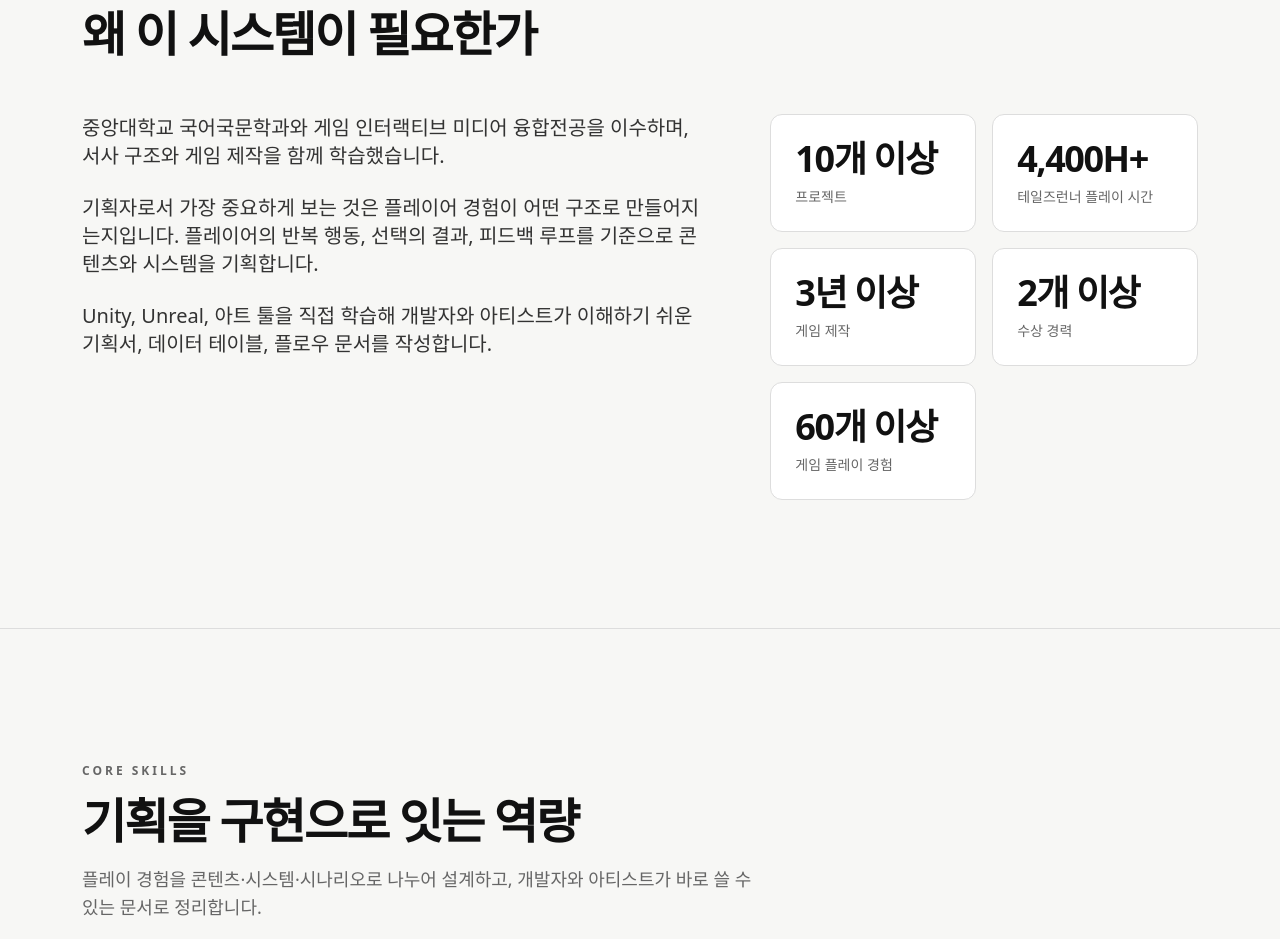
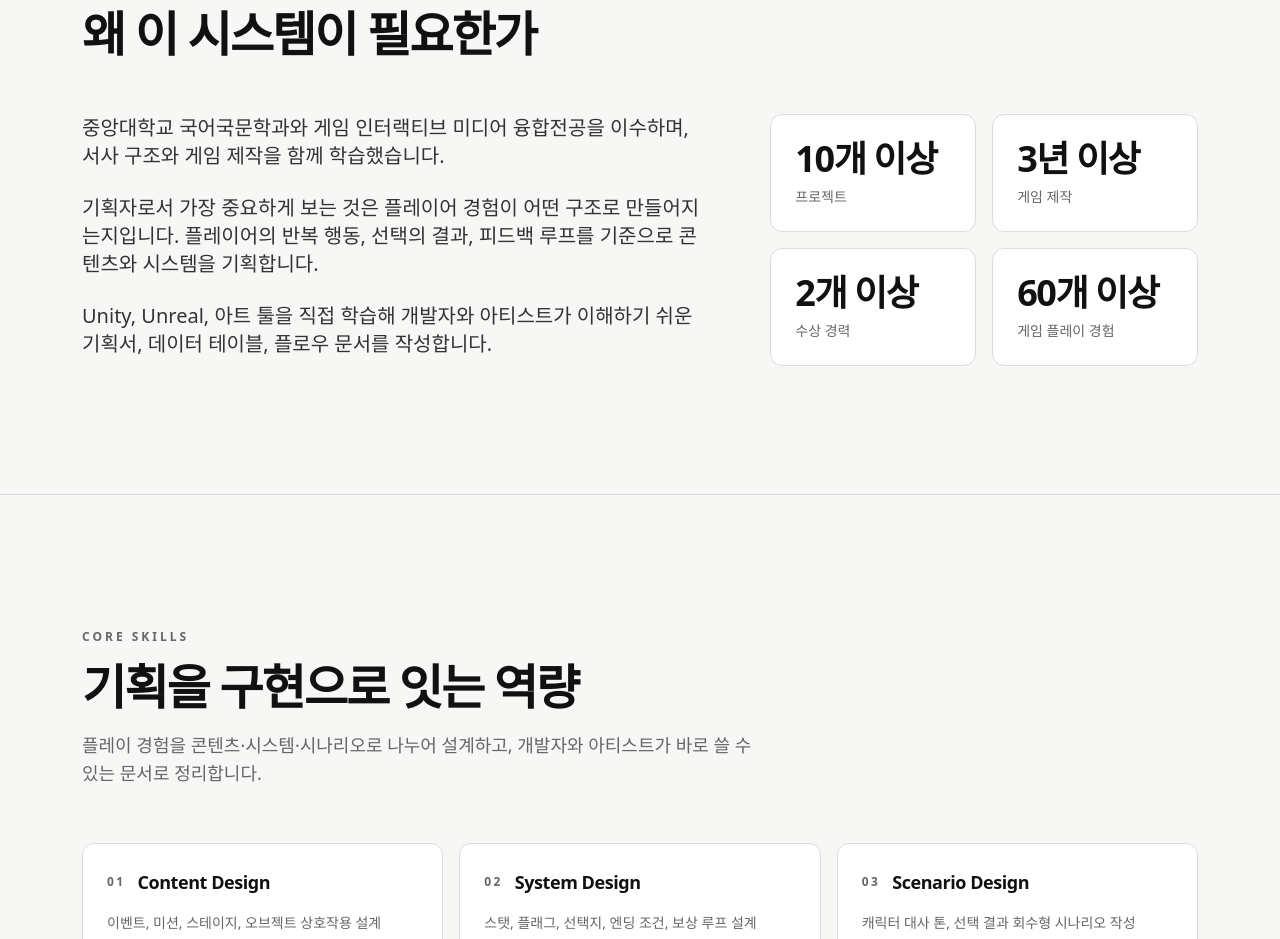
Before and after one commit to haehaejjang/website, a Next.js app: page / in a window 1280 px wide. Shown: the part 1100-2039 px from the top of the page. Built offline with nearby package versions, Linux system fonts and the light colour scheme.

Commit message:
Update profile.ts

```diff
--- a/src/data/profile.ts
+++ b/src/data/profile.ts
@@ -45,7 +45,6 @@ export const profile = {
 
   stats: [
     { value: "10개 이상", label: "프로젝트" },
-    { value: "4,400H+", label: "테일즈런너 플레이 시간" },
     { value: "3년 이상", label: "게임 제작" },
     { value: "2개 이상", label: "수상 경력" },
     { value: "60개 이상", label: "게임 플레이 경험" },
```
